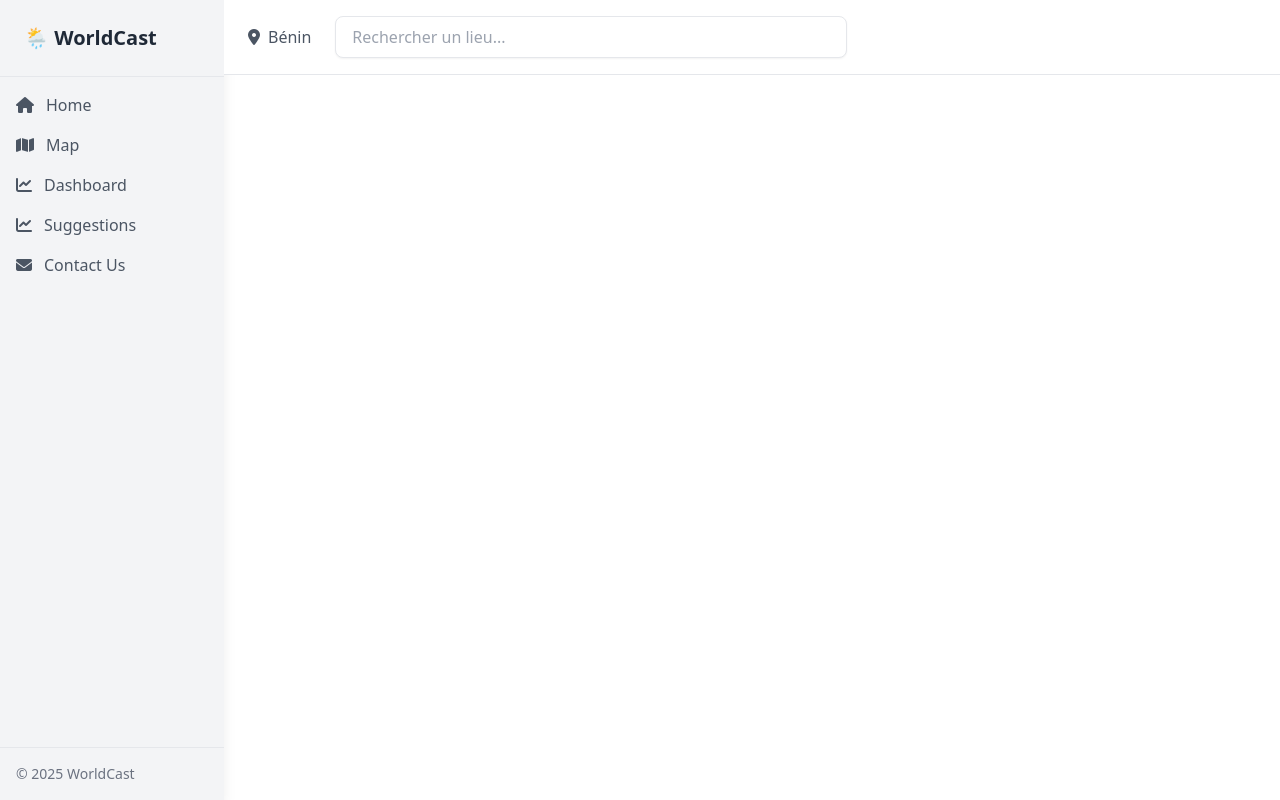
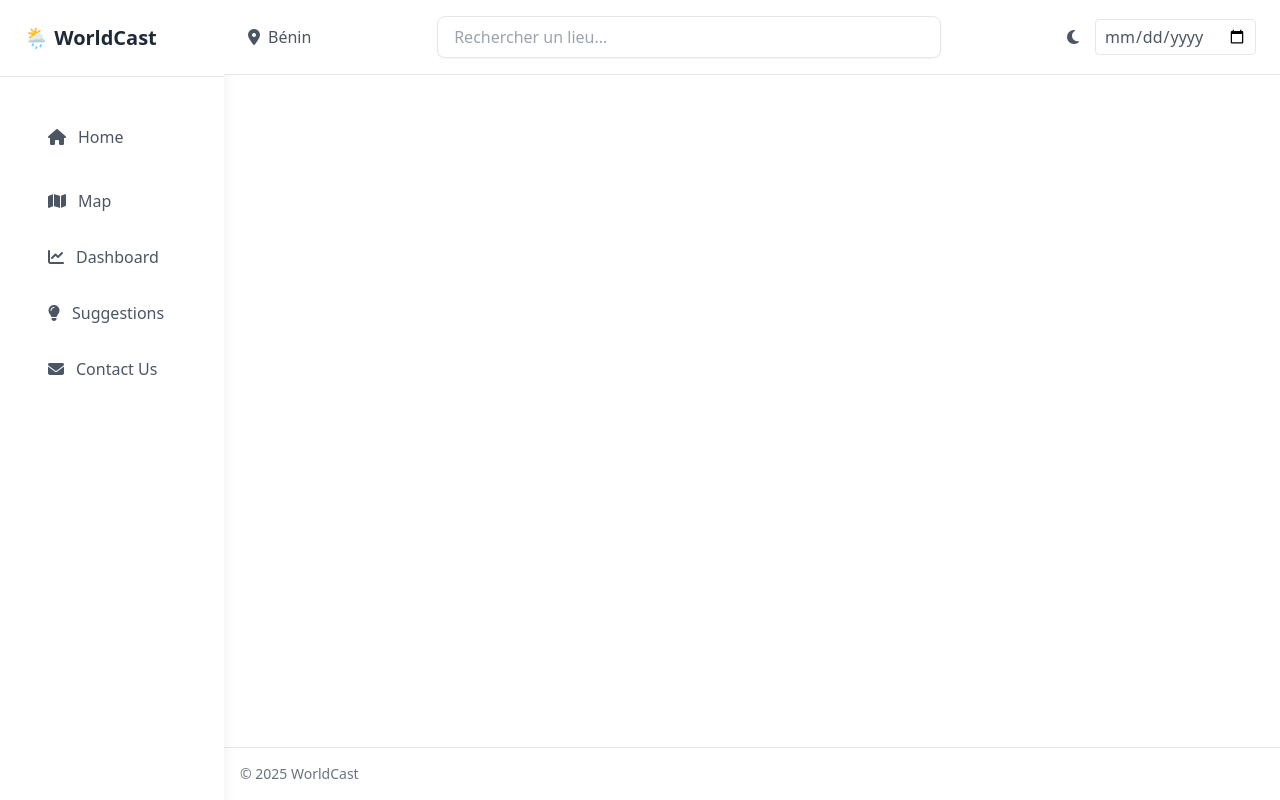
Before and after one commit to ursldv/castWorld, a Django app: page /contact/ in a window 1280 px wide. Run offline with Django 5.2, Linux system fonts and the light colour scheme; some libraries are stand-ins or nearby versions.

Commit message:
amalioration du layout

```diff
--- a/templates/layout/nav_bar.html
+++ b/templates/layout/nav_bar.html
@@ -18,31 +18,29 @@
 <body class="bg-white text-gray-700 flex">
 
   <!-- Sidebar -->
-  <aside class="fixed top-0 left-0 h-full w-56 bg-gray-100 shadow-lg flex flex-col">
+  <aside class="fixed top-0 left-0 h-full w-56 bg-white shadow-lg flex flex-col">
     <div class="p-6 text-xl font-bold text-gray-800 border-b">
       🌦️ WorldCast
     </div>
     <nav class="flex-1 p-4 space-y-4">
-      <a href="{% url 'home' %}" class="flex items-center space-x-3 text-gray-600 hover:text-blue-600">
+      <a href="{% url 'home' %}" class="flex items-center space-x-3 text-gray-600 hover:text-blue-600 m-6 p-2">
         <i class="fa fa-home"></i><span>Home</span>
       </a>
 
-      <a href="{% url 'map' %}" class="flex items-center space-x-3 text-gray-600 hover:text-blue-600">
+      <a href="{% url 'map' %}" class="flex items-center space-x-3 text-gray-600 hover:text-blue-600 m-6 p-2">
         <i class="fa fa-map"></i><span>Map</span>
       </a>
-      <a href="{% url 'dashboard' %}" class="flex items-center space-x-3 text-gray-600 hover:text-blue-600">
+      <a href="{% url 'dashboard' %}" class="flex items-center space-x-3 text-gray-600 hover:text-blue-600 m-6 p-2">
         <i class="fa fa-chart-line"></i><span>Dashboard</span>
       </a>
-       <a href="{% url 'suggestions' %}" class="flex items-center space-x-3 text-gray-600 hover:text-blue-600">
-        <i class="fa fa-chart-line"></i><span>Suggestions</span>
+       <a href="{% url 'suggestions' %}" class="flex items-center space-x-3 text-gray-600 hover:text-blue-600 m-6 p-2">
+        <i class="fa fa-lightbulb"></i><span>Suggestions</span>
       </a>
-      <a href="{% url 'contact' %}" class="flex items-center space-x-3 text-gray-600 hover:text-blue-600">
+      <a href="{% url 'contact' %}" class="flex items-center space-x-3 text-gray-600 hover:text-blue-600 m-6 p-2">
         <i class="fa fa-envelope"></i><span>Contact Us</span>
       </a>
     </nav>
-    <footer class="p-4 border-t text-sm text-gray-500">
-      © 2025 WorldCast
-    </footer>
+
   </aside>
 
   <!-- Main content -->
@@ -57,11 +55,17 @@
       </div>
 
       <!-- Barre de recherche -->
-      <div class="flex-1 px-6">
+      <div class="w-1/2 mx-auto">
         <input type="text" placeholder="Rechercher un lieu..."
                class="w-full max-w-lg px-4 py-2 border rounded-lg shadow-sm focus:outline-none focus:ring focus:ring-blue-200">
       </div>
-
+        <!-- Icônes à droite -->
+      <div class="flex items-center space-x-4 text-gray-600">
+        <button class="hover:text-blue-600">
+          <i class="fa fa-moon"></i>
+        </button>
+        <input type="date" class="border rounded px-2 py-1">
+      </div>
 
     </header>
 
@@ -70,7 +74,9 @@
       {% block content %}
       {% endblock %}
     </main>
-
+<footer class="p-4 border-t text-sm text-gray-500">
+      © 2025 WorldCast
+    </footer>
   </div>
 
   <!-- Script custom -->
```
